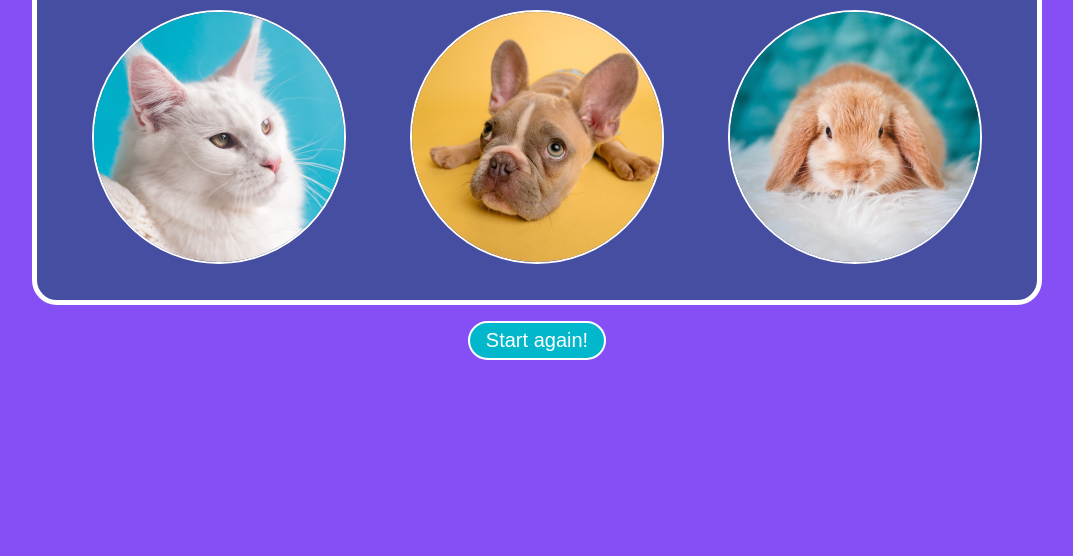
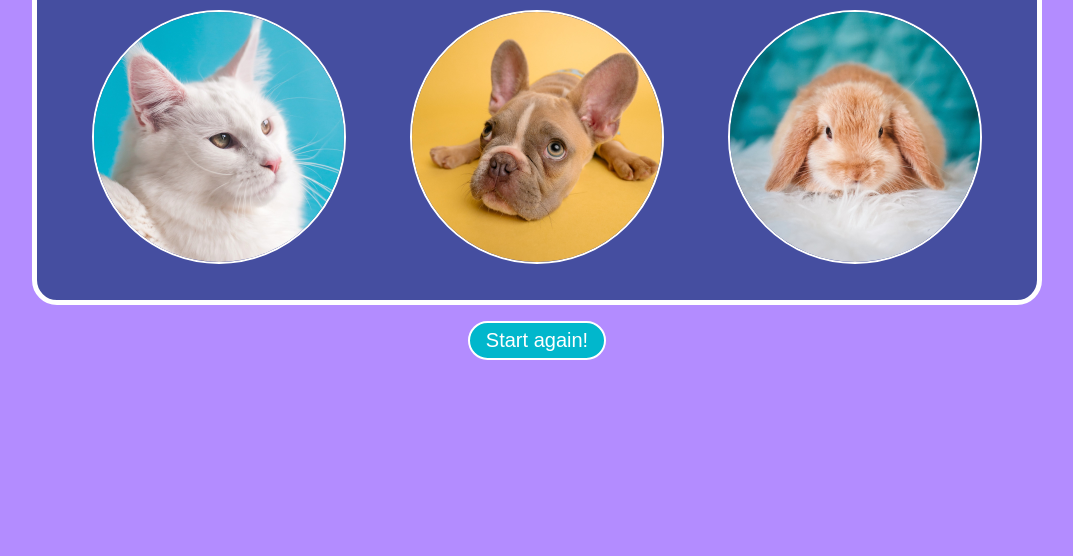
Before and after one commit to Riley142/CyberPet, a plain HTML site: page index.html in a window 1280 px wide. Shown: the part 244-800 px from the top of the page, without its empty margins (103-1176 px from the left). Drawn offline with Linux system fonts and the light colour scheme.

Commit message:
Changed colours

```diff
--- a/cyberPet.css
+++ b/cyberPet.css
@@ -1,7 +1,7 @@
 @import url('https://fonts.googleapis.com/css2?family=Quicksand:wght@300;400;700&display=swap');
 
 body {
-    background-color: #864ef5;
+    background-color: #b38cff;
     text-align: center;
     font-family: 'Quicksand', sans-serif;
     color: #fff;
```
